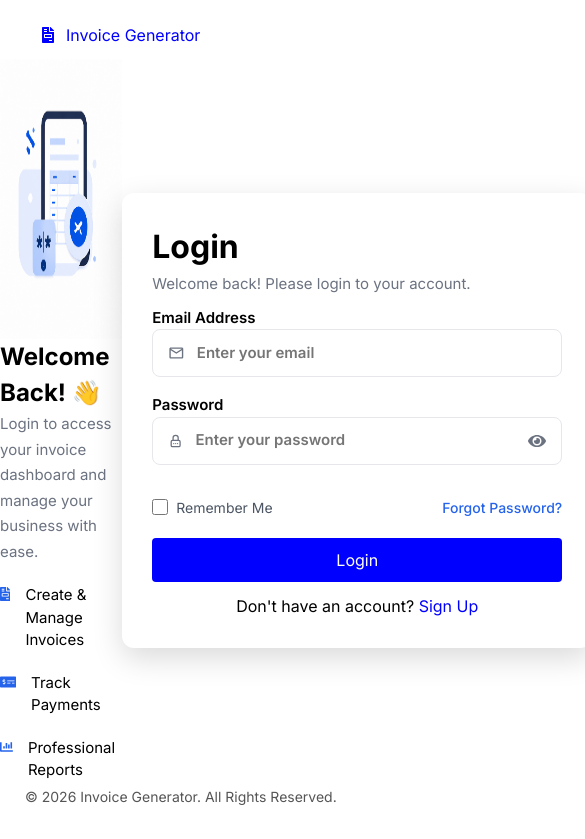
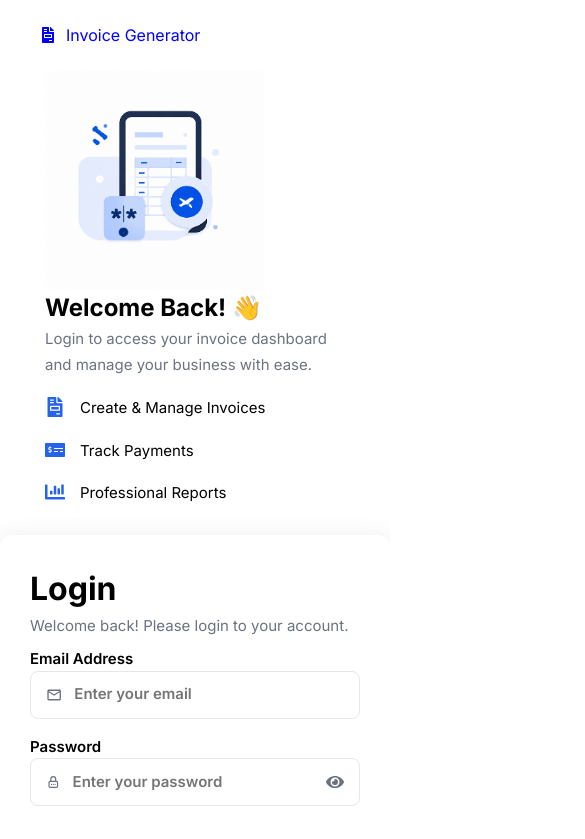
Before and after one commit to Cheffishg3094/Invoice-Generator, a React (Create React App) app: page /login in a window 390 px wide. Shown: the top 839 px of the page, 585 px wide, since content can reach past the window. Built offline with nearby package versions, Linux system fonts and the light colour scheme.

Commit message:
Initial Commit

```diff
--- a/src/components/footer/footer.css
+++ b/src/components/footer/footer.css
@@ -12,3 +12,9 @@
 .footer p {
     margin: 0;
 }
+
+@media only screen and (max-width: 1024px) {
+    .footer {
+        text-align: center;
+    }
+}
--- a/src/components/navbar/navbar.css
+++ b/src/components/navbar/navbar.css
@@ -16,3 +16,13 @@
     text-decoration: none;
     color: blue;
 }
+
+@media only screen and (max-width: 1024px) {
+    .navbar {
+        position: fixed;
+        top: 0;
+        left: 0;
+        width: 100%;
+        z-index: 1000;
+    }
+}
--- a/src/styles/Auth.css
+++ b/src/styles/Auth.css
@@ -1,6 +1,8 @@
-.signup-image, .login-image {
+.signup-image,
+.login-image {
     height: 280px;
 }
+
 .page-container {
     display: flex;
     justify-content: center;
@@ -28,10 +30,12 @@
     justify-content: center;
     align-items: center;
 }
+
 .left-section,
-.right-section{
+.right-section {
     flex: 1 1 0;
 }
+
 .header-container {
     display: flex;
     flex-direction: column;
@@ -42,11 +46,13 @@
     padding: 30px;
     box-shadow: 0 10px 30px rgba(0, 0, 0, 0.15);
 }
+
 .header-container h2,
 .header-container .description,
-.login-form{
-    width:100%;
+.login-form {
+    width: 100%;
 }
+
 .header-container h2 {
     font-size: 32px;
     font-weight: 700;
@@ -131,6 +137,7 @@
 .eye-icon:hover {
     color: #2563EB;
 }
+
 .feature-item {
     display: flex;
     flex-direction: row;
@@ -143,3 +150,32 @@
     font-size: 20px;
     color: #2563EB;
 }
+
+@media only screen and (max-width: 1024px) {
+    .page-container {
+        padding-top: 70px;
+        min-height: 100vh;
+        height: auto;
+    }
+
+    .auth-container {
+         flex-direction: column;
+        gap: 30px;
+    }
+
+    .left-section,
+    .right-section {
+        width: 100%;
+    }
+
+    .header-container {
+        width: 100%;
+        max-width: 450px;
+    }
+
+    .signup-image,
+    .login-image,
+    .logout-image {
+        height: 220px;
+    }
+}
```
Also changed, not shown: src/components/footer/footer.jsx (line endings or trailing spaces), src/index.css (line endings or trailing spaces).
